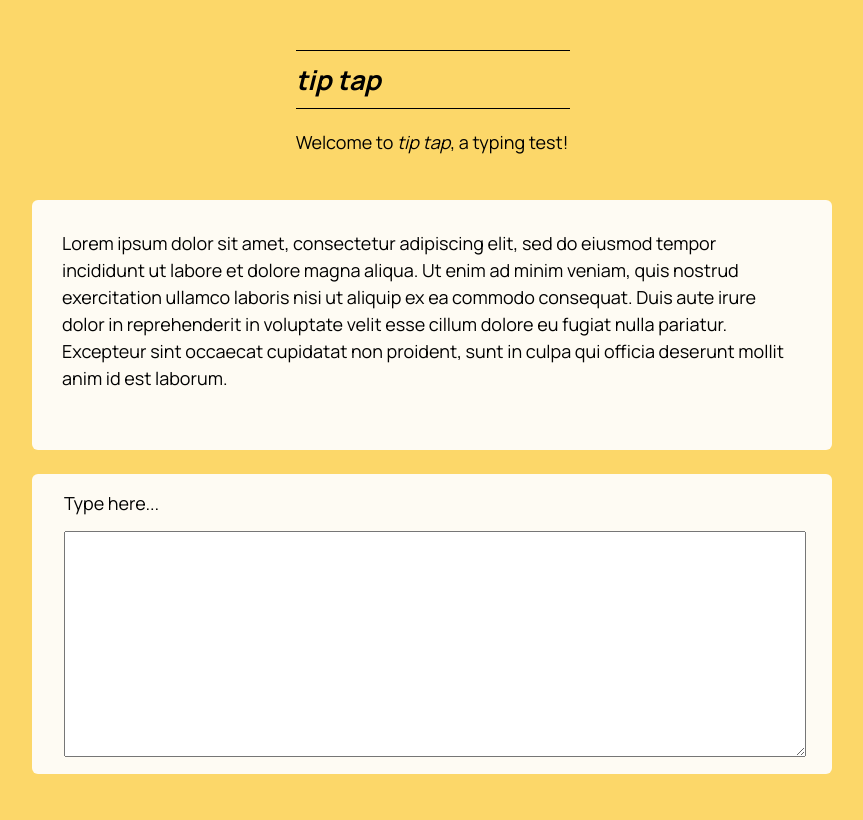
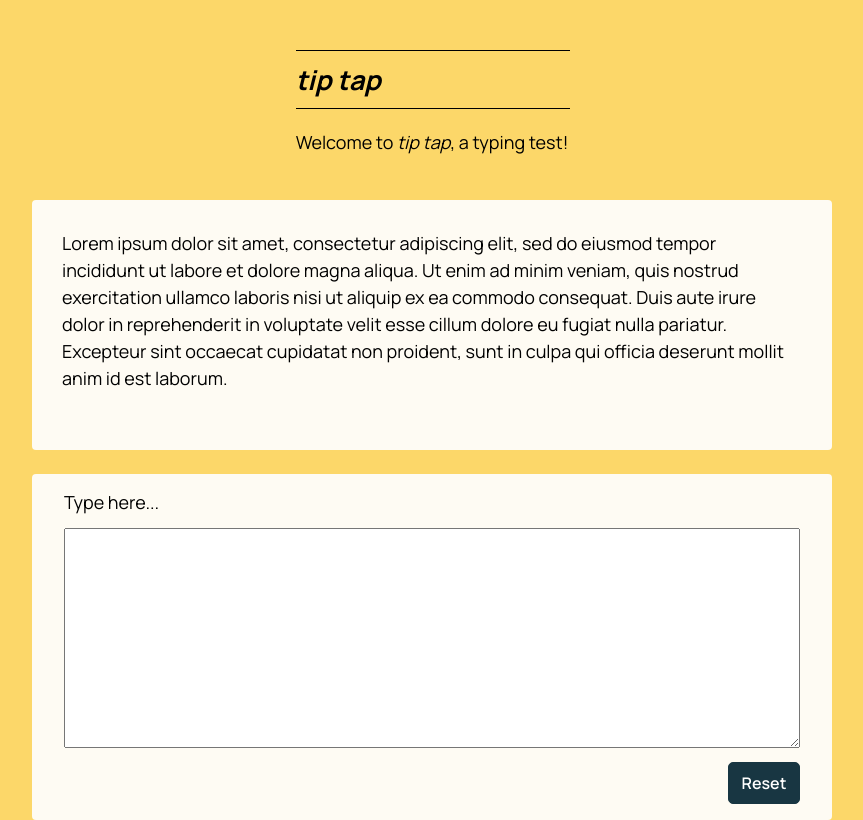
Before and after one commit to Asterids/tiptap, a SvelteKit app: page / in a window 1280 px wide. Shown: the whole page, without its empty margins (208-1071 px from the left). Built offline with nearby package versions, Linux system fonts and the light colour scheme.

Commit message:
expand on content & move text generation into new file

```diff
--- a/src/routes/InputBox.svelte
+++ b/src/routes/InputBox.svelte
@@ -4,7 +4,8 @@
 <div class="input-container">
   <form class="input-box">
     <label for="type-here">Type here...</label>
-    <textarea id="type-here" rows="10" cols="20" />
+    <textarea id="type-here" rows="10" cols="19" />
+    <button>Reset</button>
   </form>
 </div>
 
@@ -15,8 +16,8 @@
     align-items: center;
     justify-content: center;
     width: 100%;
-    height: 300px;
-    border-radius: 6px;
+    height: auto;
+    border-radius: 4px;
     background-color: #fefbf3;
   }
 
@@ -26,11 +27,35 @@
     justify-content: space-evenly;
     width: 92%;
     height: 100%;
+    padding: 16px 0;
   }
 
   textarea {
+    box-sizing: border-box;
+    display: flex;
+    padding: 12px;
+    margin: 14px 0;
     width: 100%;
     height: 100%;
     height: 220px;
+    font-size: 18px;
+  }
+
+  button {
+    width: 72px;
+    height: 42px;
+    align-self: flex-end;
+    font-size: 16px;
+    background-color: #183642;
+    border: 1px solid #183642;
+    border-radius: 5px;
+    font-family: Manrope;
+    font-weight: 600;
+    color: #fff;
+  }
+
+  button:hover {
+    background-color: #c1e4ff;
+    color: #000;
   }
 </style>
--- a/src/routes/TextBlock.svelte
+++ b/src/routes/TextBlock.svelte
@@ -1,7 +1,5 @@
 <script>
-  const generateSampleText = () => {
-    return "Lorem ipsum dolor sit amet, consectetur adipiscing elit, sed do eiusmod tempor incididunt ut labore et dolore magna aliqua. Ut enim ad minim veniam, quis nostrud exercitation ullamco laboris nisi ut aliquip ex ea commodo consequat. Duis aute irure dolor in reprehenderit in voluptate velit esse cillum dolore eu fugiat nulla pariatur. Excepteur sint occaecat cupidatat non proident, sunt in culpa qui officia deserunt mollit anim id est laborum."
-  }
+  import { generateSampleText } from "./sampleText";
 
   let sampleText = generateSampleText();
 </script>
@@ -15,7 +13,7 @@
     display: flex;
     width: 100%;
     height: 250px;
-    border-radius: 6px;
+    border-radius: 4px;
     background-color: #fefbf3;
     margin: 24px 0;
   }
--- /dev/null
+++ b/src/routes/sampleText.js
@@ -0,0 +1,3 @@
+export const generateSampleText = () => {
+  return "Lorem ipsum dolor sit amet, consectetur adipiscing elit, sed do eiusmod tempor incididunt ut labore et dolore magna aliqua. Ut enim ad minim veniam, quis nostrud exercitation ullamco laboris nisi ut aliquip ex ea commodo consequat. Duis aute irure dolor in reprehenderit in voluptate velit esse cillum dolore eu fugiat nulla pariatur. Excepteur sint occaecat cupidatat non proident, sunt in culpa qui officia deserunt mollit anim id est laborum."
+}
```
